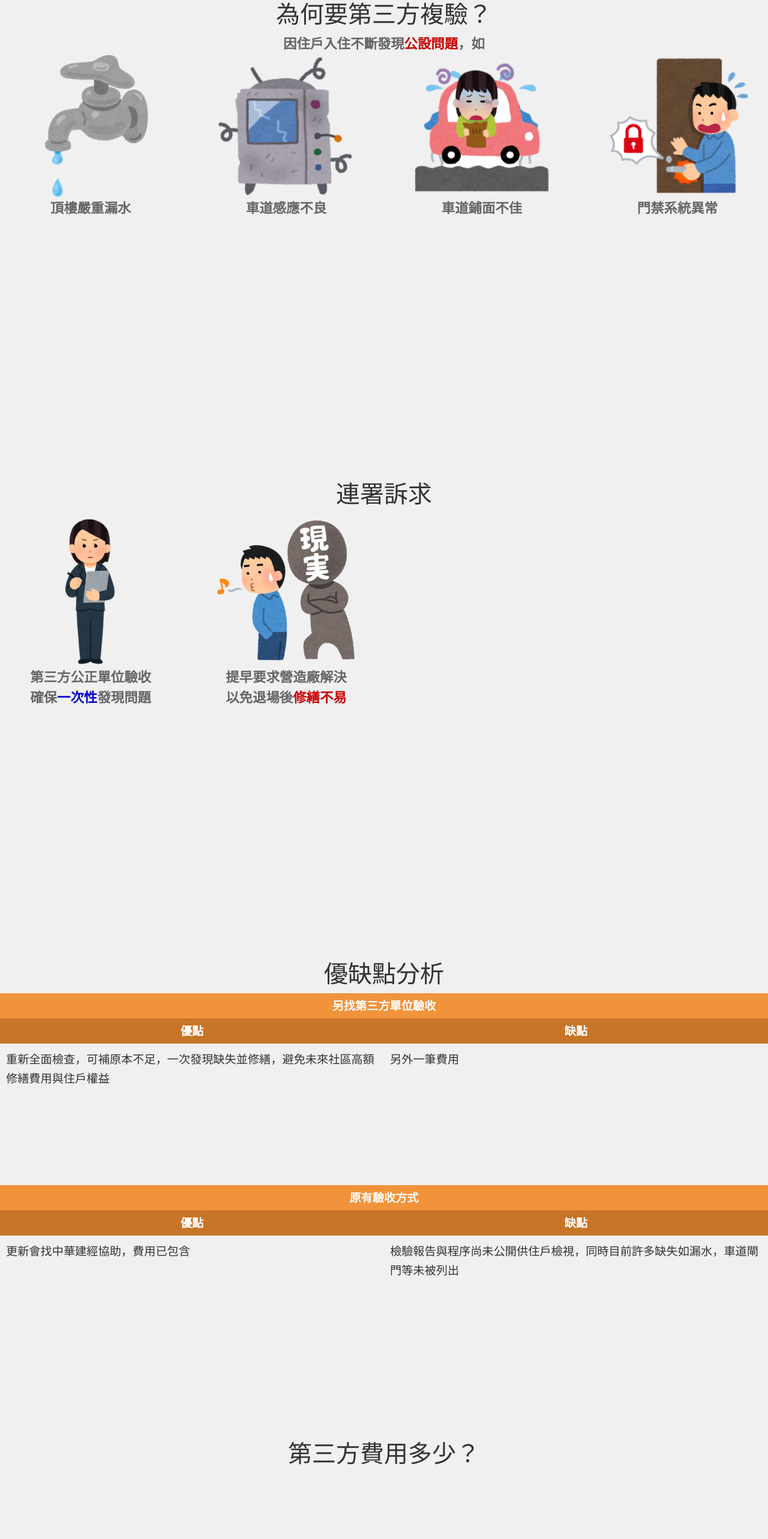
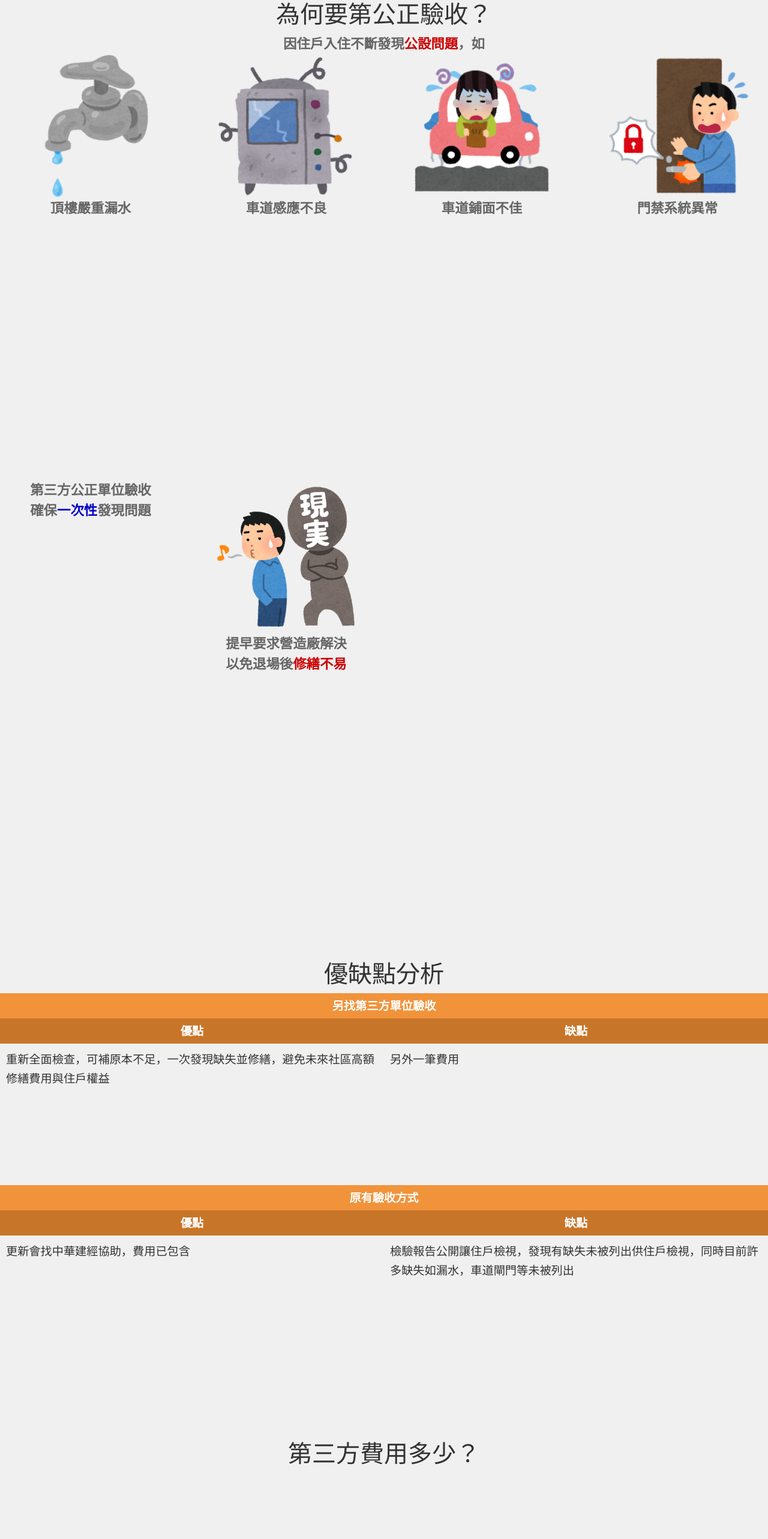
Before and after one commit to sexyoung/third-party, a React (Create React App) app: page /signature in a window 1280 px wide. Shown: the top 2566 px of the page at 60% size. Built offline with nearby package versions, Linux system fonts and the light colour scheme.

Commit message:
調整字

```diff
--- a/src/App.js
+++ b/src/App.js
@@ -31,7 +31,7 @@ function App() {
               <div className="full-page"><Page4 /></div>
               <div className="full-page"><Page5 /></div>
               <div className="full-page"><Page6 /></div>
-              <div className="full-page"><Page7 /></div>
+              {/* <div className="full-page"><Page7 /></div> */}
               <div className="full-page"><Page8 /></div>
           </Route>
         </Switch>
--- a/src/pages/Page1.js
+++ b/src/pages/Page1.js
@@ -8,7 +8,7 @@ import door from './images/door.png';
 export const Page1 = () => {
   return (
     <div>
-      <h1 className="center">為何要第三方複驗？</h1>
+      <h1 className="center">為何要第公正驗收？</h1>
       <div className="center grey">
         <strong>
           因住戶入住不斷發現<span className="red">公設問題</span>，如
--- a/src/pages/Page2.js
+++ b/src/pages/Page2.js
@@ -6,10 +6,8 @@ import real from './images/real.png';
 export const Page2 = () => {
   return (
     <div>
-      <h1 className="center">連署訴求</h1>
       <div className="row grey">
         <div className="col-12 col-md-3 center">
-          <div className="img page2-img" style={{backgroundImage: `url(${woman})`}} />
           <strong>
             第三方公正單位驗收<br />
             確保<span className="blue">一次性</span>發現問題
--- a/src/pages/Page3.js
+++ b/src/pages/Page3.js
@@ -25,7 +25,7 @@ export const Page3 = () => {
         <tbody>
           <tr>
             <td>更新會找中華建經協助，費用已包含</td>
-            <td>檢驗報告與程序尚未公開供住戶檢視，同時目前許多缺失如漏水，車道閘門等未被列出</td>
+            <td>檢驗報告公開讓住戶檢視，發現有缺失未被列出供住戶檢視，同時目前許多缺失如漏水，車道閘門等未被列出</td>
           </tr>
         </tbody>
       </table>
```
Also changed, not shown: 1 other file (tests, documents, lock files or other folders).
